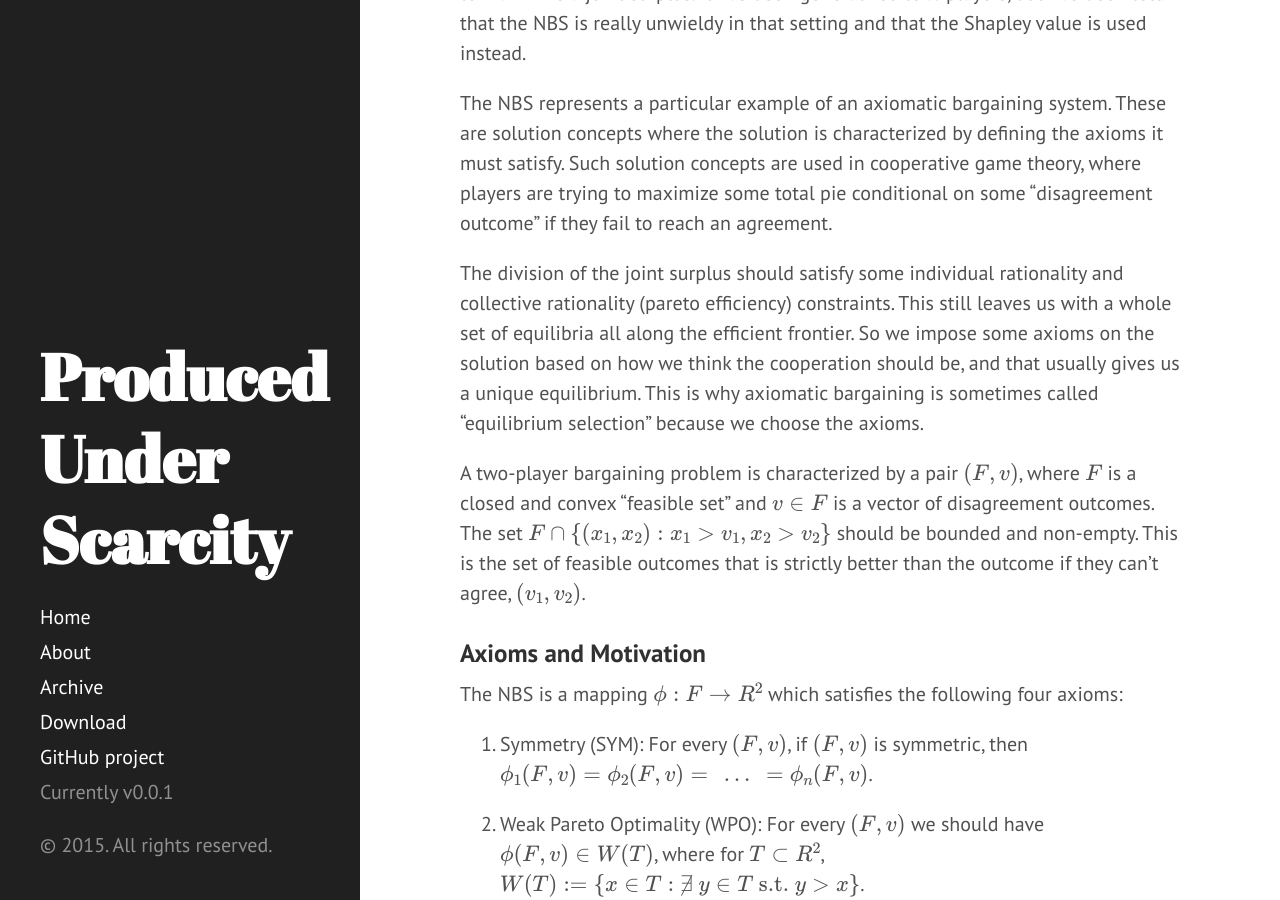
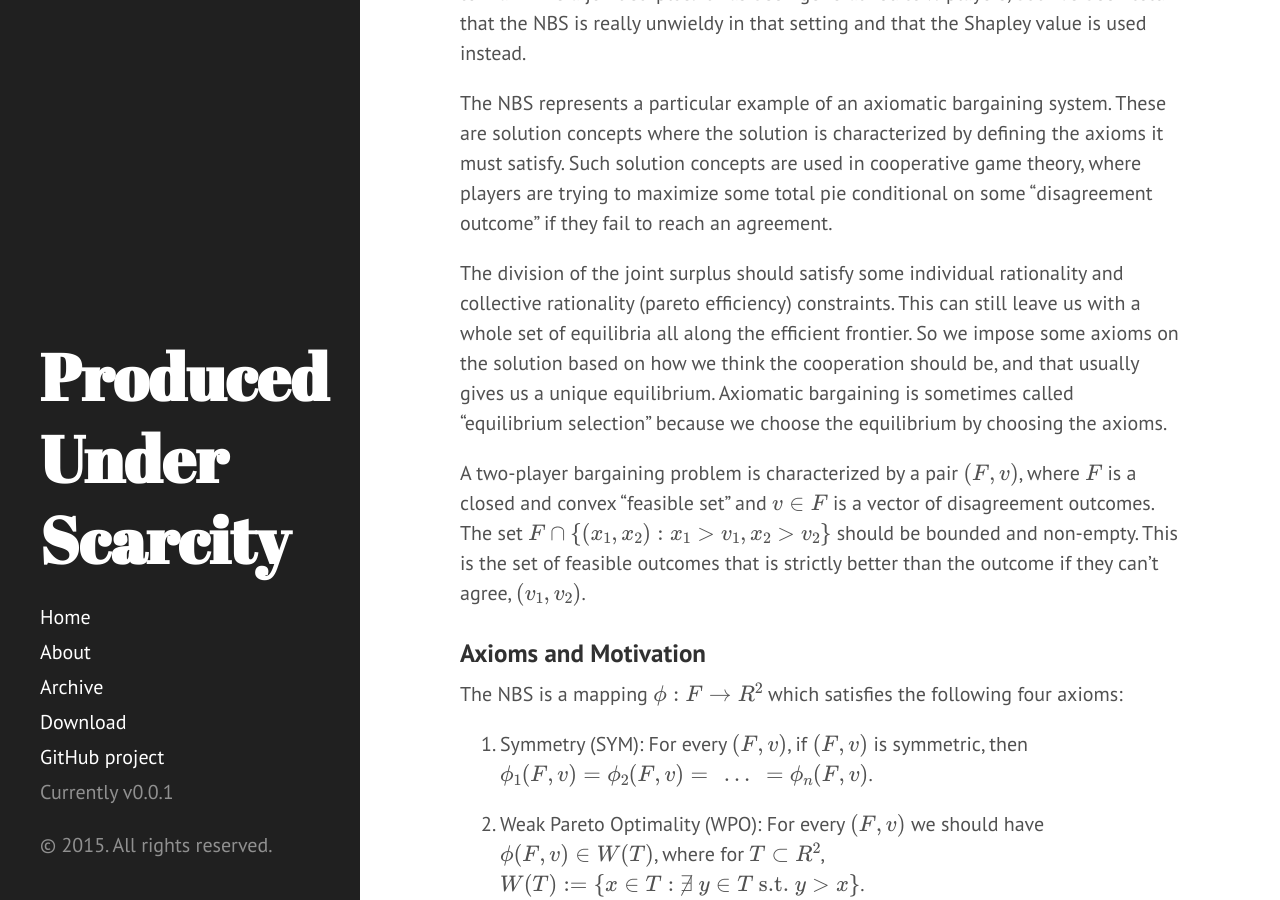
Before and after one commit to akhilrao/akhilrao.github.io, a Jekyll site: the page built from _posts/2015-11-01-nash-bargaining-example.md, in a window 1280 px wide and 900 px high, scrolled down 312 px. Built offline with Jekyll 4.4.1, drawn with Linux system fonts in a browser that asks for light colours; Markdown is read by kramdown in place of the engine named in the settings; formulas are drawn with MathJax 3; some of the changed text lies outside the part shown.

Commit message:
fixed typos

```diff
--- a/_posts/2015-11-01-nash-bargaining-example.md
+++ b/_posts/2015-11-01-nash-bargaining-example.md
@@ -14,7 +14,7 @@ The [Nash Bargaining Solution](https://en.wikipedia.org/wiki/Bargaining_problem#
 
 The NBS represents a particular example of an axiomatic bargaining system. These are solution concepts where the solution is characterized by defining the axioms it must satisfy. Such solution concepts are used in cooperative game theory, where players are trying to maximize some total pie conditional on some "disagreement outcome" if they fail to reach an agreement.
 
-The division of the joint surplus should satisfy some individual rationality and collective rationality (pareto efficiency) constraints. This still leaves us with a whole set of equilibria all along the efficient frontier. So we impose some axioms on the solution based on how we think the cooperation should be, and that usually gives us a unique equilibrium. This is why axiomatic bargaining is sometimes called "equilibrium selection" because we choose the axioms.
+The division of the joint surplus should satisfy some individual rationality and collective rationality (pareto efficiency) constraints. This can still leave us with a whole set of equilibria all along the efficient frontier. So we impose some axioms on the solution based on how we think the cooperation should be, and that usually gives us a unique equilibrium. Axiomatic bargaining is sometimes called "equilibrium selection" because we choose the equilibrium by choosing the axioms.
 
 A two-player bargaining problem is characterized by a pair \\( (F,v) \\), where \\(F\\) is a closed and convex "feasible set" and \\(v \in F\\) is a vector of disagreement outcomes. The set \\( F \cap \\{ (x_1 , x_2) : x_1 \gt v_1, x_2 \gt v_2  \\} \\) should be bounded and non-empty. This is the set of feasible outcomes that is strictly better than the outcome if they can't agree, \\( (v_1, v_2) \\).
 
```
Also changed, not shown: other parts of _posts/2015-11-01-nash-bargaining-example.md (+3 -3 lines), 1 other file.
